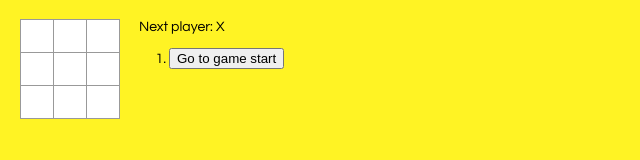
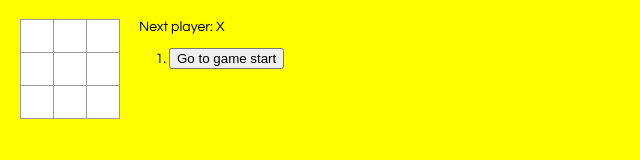
Before and after one commit to bahriddin/react-tic-tac-toe-with-hooks, a React app: page / in a window 1280 px wide. Shown: the whole page, without its empty margins (0-640 px from the left). Built offline with nearby package versions, Linux system fonts and the light colour scheme.

Commit message:
background changed

```diff
--- a/src/index.css
+++ b/src/index.css
@@ -1,7 +1,7 @@
 body {
   font: 14px "Century Gothic", Futura, sans-serif;
   margin: 20px;
-  background-color: #fff324;
+  background-color: #ffff00;
 }
 
 ol,
```
